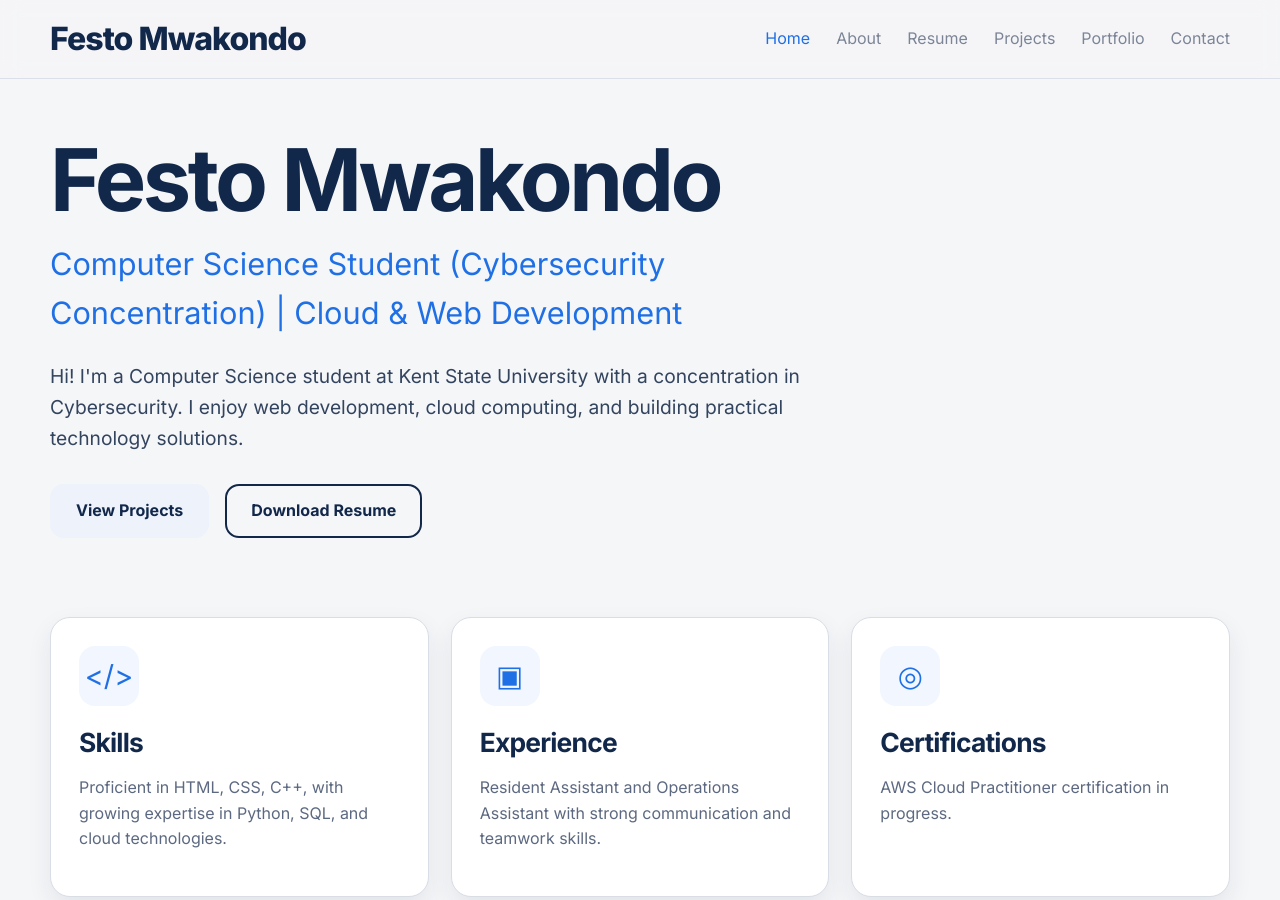
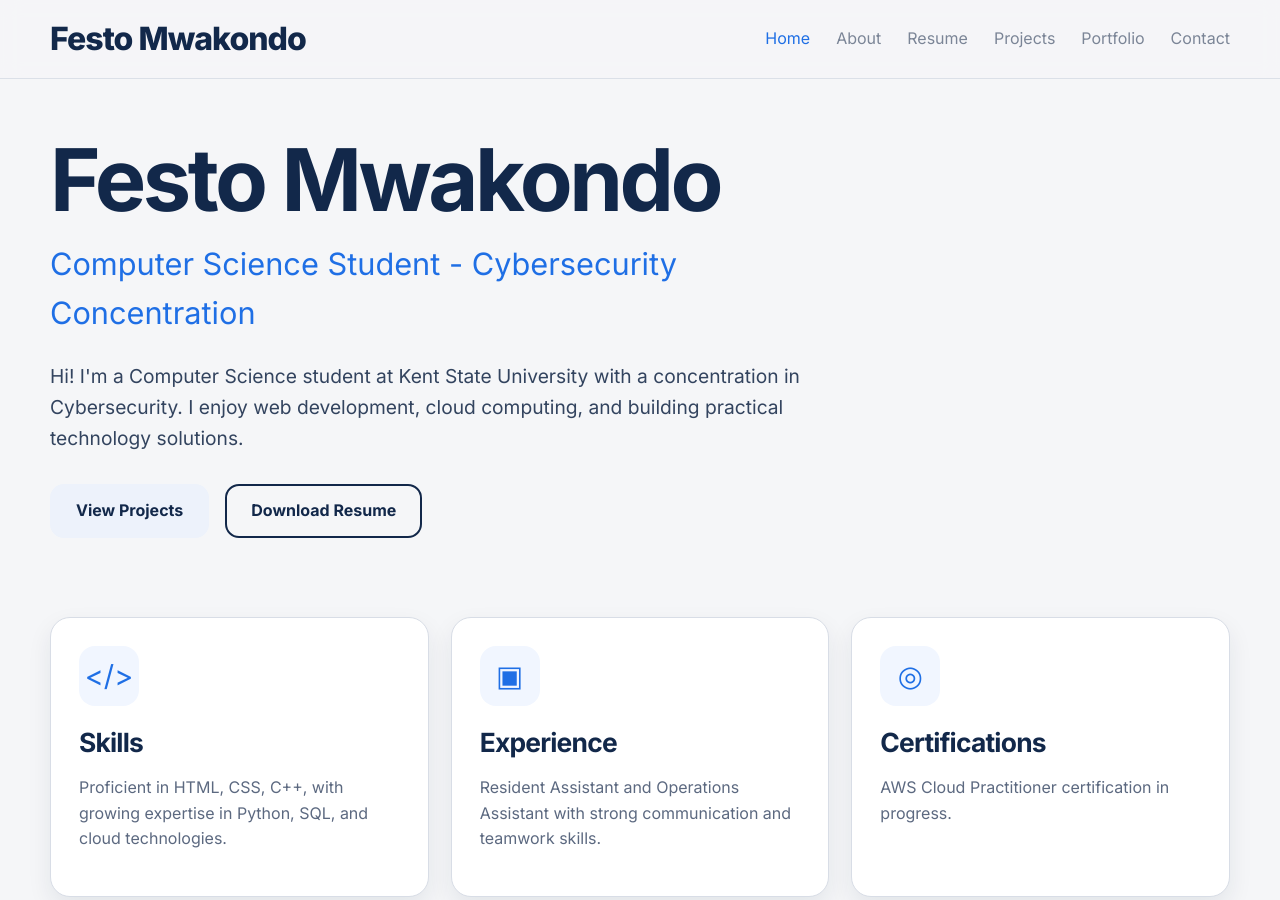
Before and after one commit to festonathan/new-portfolio, a plain HTML site: page index.html in a window 1280 px wide. Shown: the top 900 px of the page. Drawn offline with Linux system fonts and the light colour scheme.

Commit message:
Changed one small thing

```diff
--- a/index.html
+++ b/index.html
@@ -29,7 +29,7 @@
     <section class="container hero-grid">
       <div class="hero-copy">
         <h1 class="hero-title">Festo Mwakondo</h1>
-        <p class="hero-role">Computer Science Student (Cybersecurity Concentration) | Cloud &amp; Web Development</p>
+        <p class="hero-role">Computer Science Student - Cybersecurity Concentration</p>
         <p class="hero-summary">Hi! I'm a Computer Science student at Kent State University with a concentration in Cybersecurity. I enjoy web development, cloud computing, and building practical technology solutions.</p>
         <div class="button-row">
           <a class="btn btn-light" href="projects.html">View Projects</a>
```
